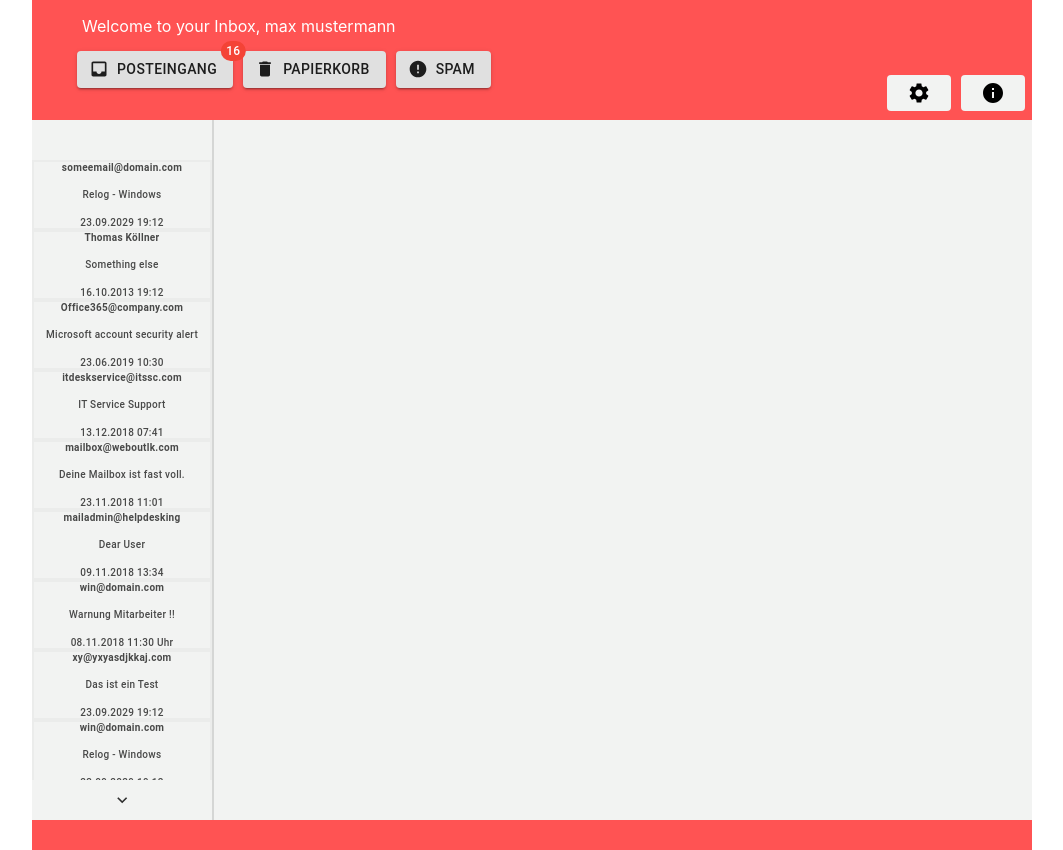
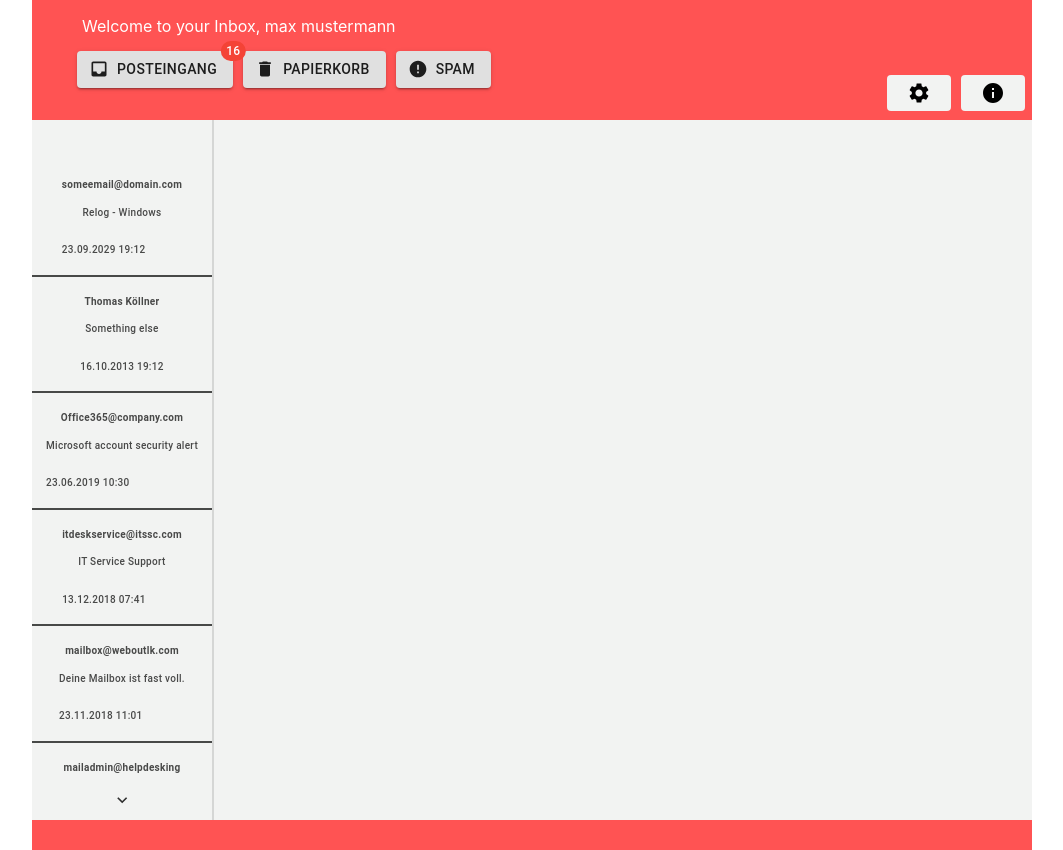
Before and after one commit to RyanStmr/Email-Interface_UserStudy, a React (Create React App) app in the folder emailinterface/: page /EmailClient in a window 1280 px wide. Shown: the whole page, without its empty margins (108-1171 px from the left). Built offline with nearby package versions, Linux system fonts and the light colour scheme.

Commit message:
sideber changed

```diff
--- a/emailinterface/src/components/sidebar.js
+++ b/emailinterface/src/components/sidebar.js
@@ -109,16 +109,14 @@ export default function VerticalTabs(props) {
               <Tab
                 style={{
                   fontSize: "10px",
-                  height: "70px",
-                  width: "180px",
                   textTransform: "none",
-                  border: "2px solid #e9e9e9",
+                  borderBottom: "2px solid black",
                 }}
                 label={
                   <div>
                     <p style={{ fontWeight: "bolder" }}>{email.sender}</p>
                     <p>{email.subject}</p>
-                    <p>{email.date}</p>
+                    <p style={{ float: "left" }}>{email.date}</p>
                   </div>
                 }
                 {...a11yProps(props.Mails.indexOf(email))}
```
